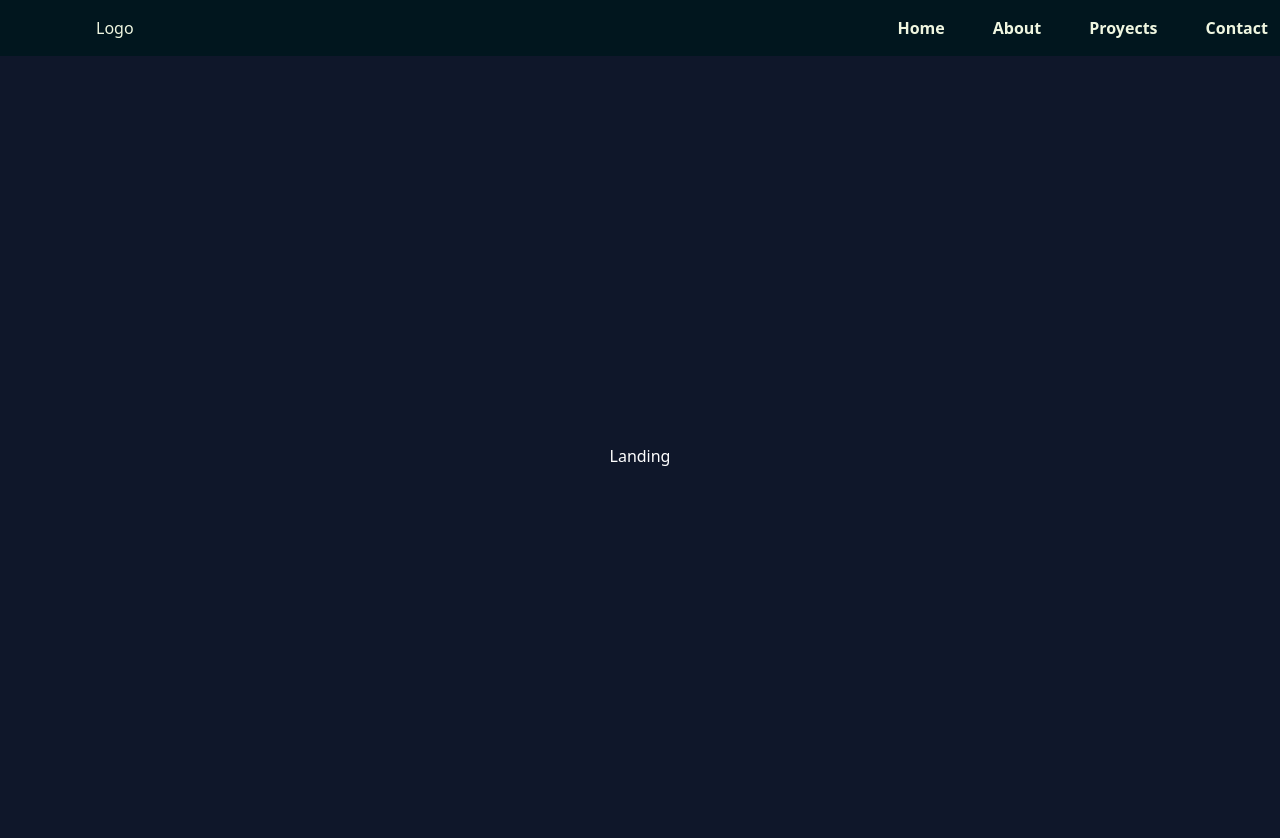
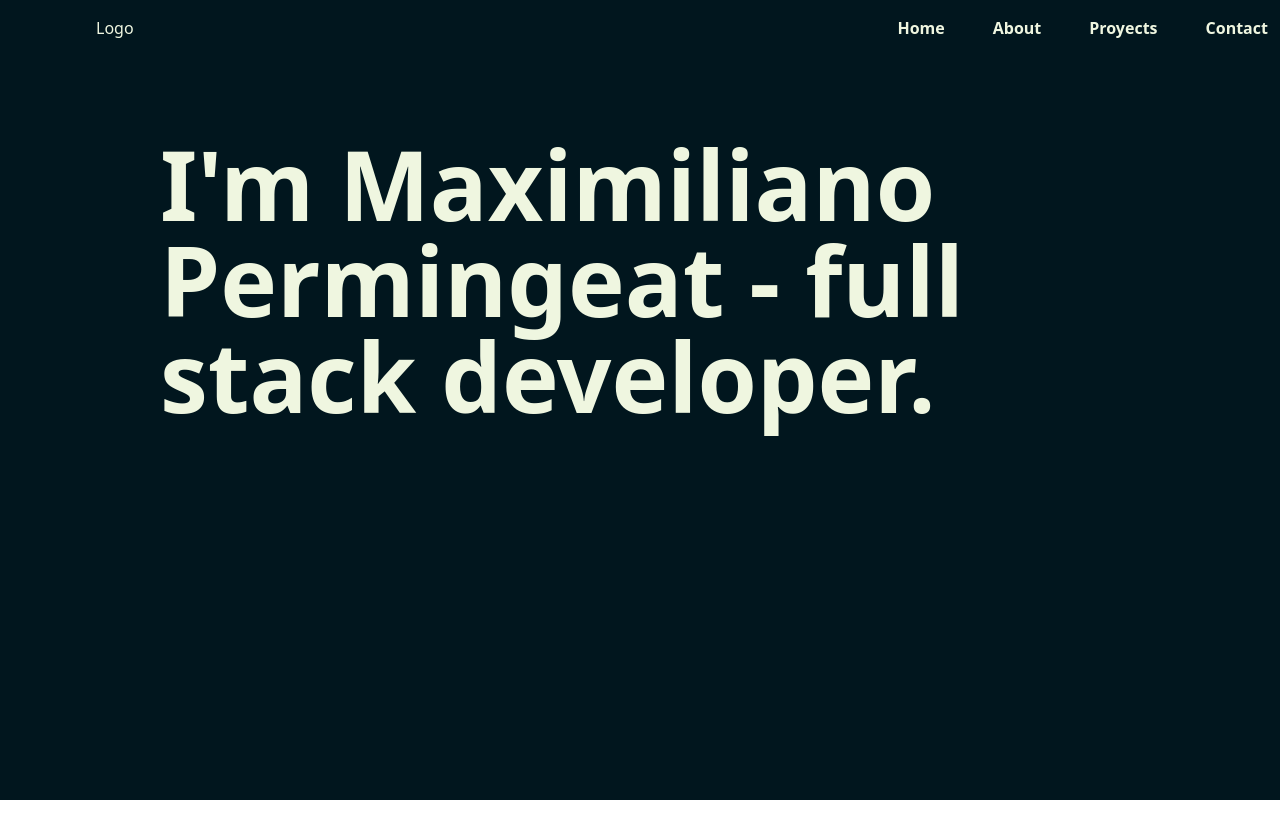
Before and after one commit to mpermingeat/Portfolio, a React (Vite) app: page / in a window 1280 px wide. Shown: the top 838 px of the page. After the commit the page ends 800 px from the top, so only its background shows below. Built offline with nearby package versions, Linux system fonts and the light colour scheme.

Commit message:
Update Landing.jsx

```diff
--- a/src/pages/Landing/Landing.jsx
+++ b/src/pages/Landing/Landing.jsx
@@ -2,8 +2,13 @@ import React from "react";
 
 function Landing() {
   return (
-    <div className=" flex bg-slate-900 w-vw h-vh text-white place-content-center items-center min-h-screen">
-      Landing
+    <div className=" flex bg-primaryDark  text-primaryLight justify-center items-center  ">
+      <div className="w-3/4">
+        <h1 className=" text-primaryLight  font-bold text-8xl my-20">
+          I'm Maximiliano Permingeat - full stack developer.
+        </h1>
+        <div></div>
+      </div>
     </div>
   );
 }
```
